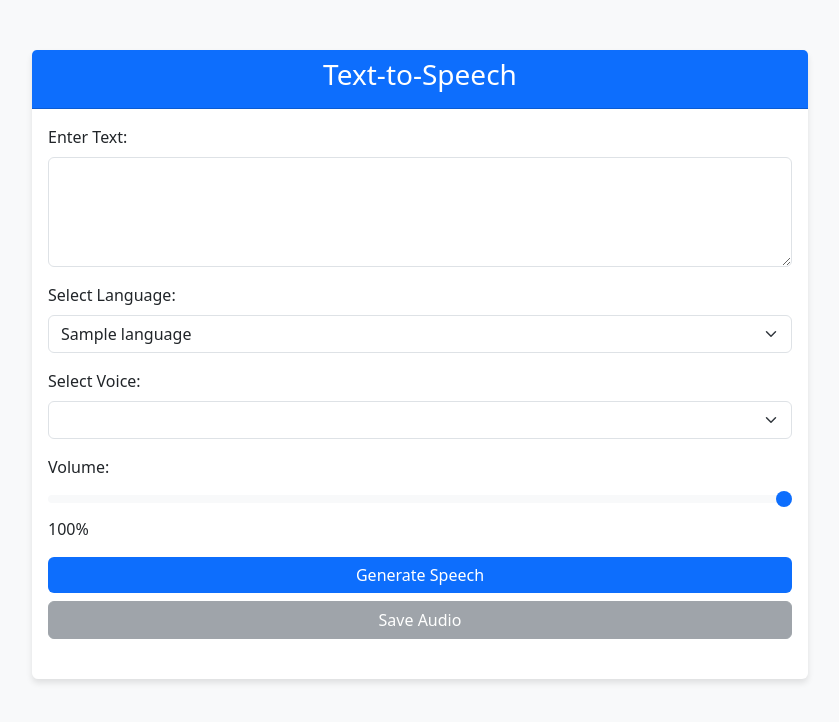
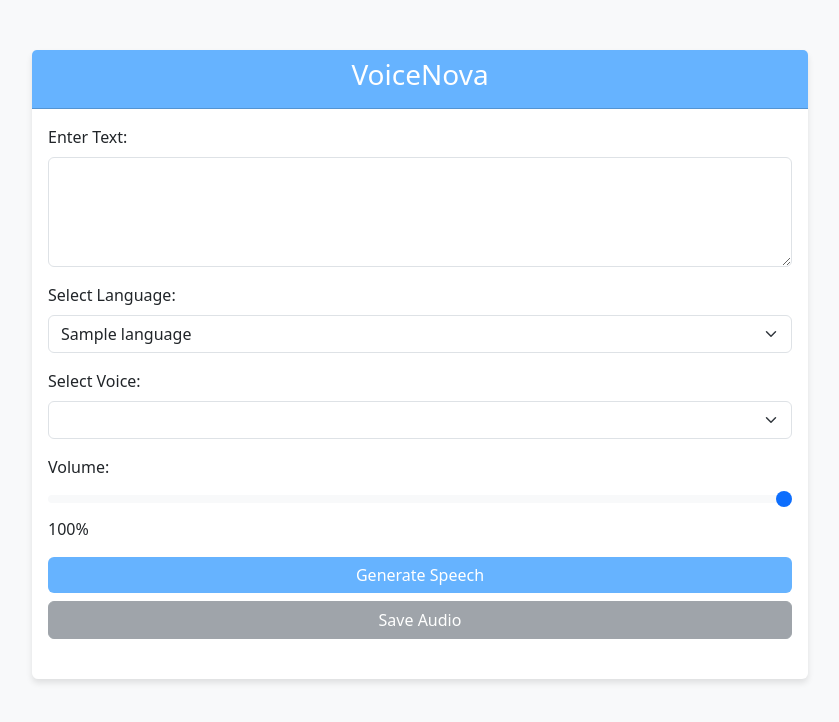
Before and after one commit to awaisk125/text-to-speech-app, a Flask app: template templates/index.html in a window 1280 px wide. Shown: the top 722 px of the page, without its empty margins (220-1059 px from the left). Run offline with Flask 3, Linux system fonts and the light colour scheme; the template is opened without the code that fills it: most values are stand-ins (such as "Sample title", 1, 10 or a date in 2020); lists and menus that the app fills with data are empty.

Commit message:
index.html

```diff
--- a/templates/index.html
+++ b/templates/index.html
@@ -19,16 +19,16 @@
             box-shadow: 0 4px 6px rgba(0, 0, 0, 0.1);
         }
         .card-header {
-            background-color: #0d6efd;
+            background-color: #66b3ff;
             color: white;
             font-weight: bold;
         }
         .btn-primary {
-            background-color: #0d6efd;
+            background-color: #66b3ff;
             border: none;
         }
         .btn-primary:hover {
-            background-color: #0b5ed7;
+            background-color: #1a8cff;
         }
         .form-control:focus {
             border-color: #0d6efd;
@@ -40,7 +40,7 @@
     <div class="container">
         <div class="card">
             <div class="card-header text-center">
-                <h3>Text-to-Speech</h3>
+                <h3>VoiceNova</h3>
             </div>
             <div class="card-body">
                 <form id="speechForm">
```
